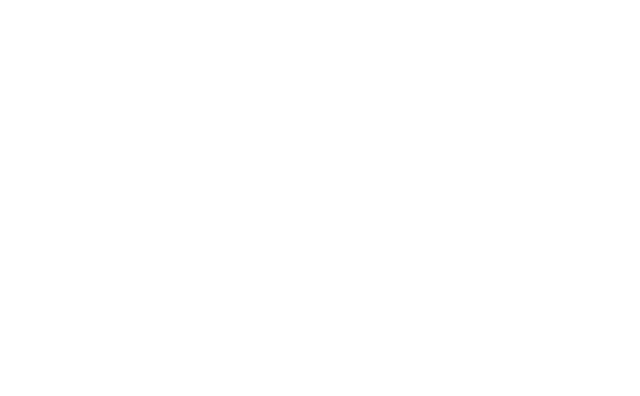
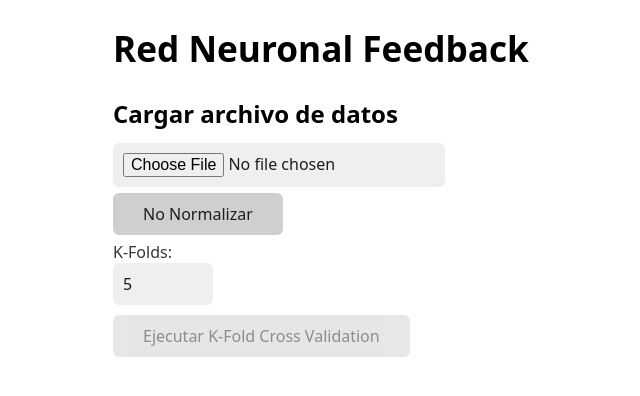
Before and after one commit to RainBWP/TecnicasDeAI, a React (Vite) app in the folder reconstruccion/: page /TecnicasDeAI/feedback-neural-network in a window 1280 px wide. Before the commit this address had no page. Shown: the top 396 px of the page, without its empty margins (127-767 px from the left). Built offline with nearby package versions, Linux system fonts and the light colour scheme.

Commit message:
Ultimos arreglos antes de entregar version final

```diff
--- a/reconstruccion/package.json
+++ b/reconstruccion/package.json
@@ -1,7 +1,7 @@
 {
   "name": "reconstruccion",
   "private": true,
-  "version": "0.0.0",
+  "version": "1.0.0",
   "homepage": "https://rainbwp.github.io/TecnicasDeAI/",
   "type": "module",
   "scripts": {
--- a/reconstruccion/src/App.tsx
+++ b/reconstruccion/src/App.tsx
@@ -1,15 +1,16 @@
-import { BrowserRouter as Router, Routes, Route} from 'react-router-dom';
+import { BrowserRouter as Router, Routes, Route, Navigate} from 'react-router-dom';
 import AlgoritmosGeneticos from './components/AlgoritmosGeneticos';
 import FeedbackNN from './components/FeedbackNN';
 import Main from './components/Main';
 
 function App() {
   return (
-    <Router>
+    <Router basename="/TecnicasDeAI">
       <Routes>
         <Route path="/" element={<Main />} />
         <Route path="/algoritmos-geneticos" element={<AlgoritmosGeneticos />} />
         <Route path="/feedback-neural-network" element={<FeedbackNN />} />
+        <Route path="*" element={<Navigate to="/" replace  />} />
       </Routes>
     </Router>
   );
--- a/reconstruccion/src/components/AlgoritmosGeneticos.tsx
+++ b/reconstruccion/src/components/AlgoritmosGeneticos.tsx
@@ -1,4 +1,4 @@
-import React, { useState, useRef, use } from 'react';
+import React, { useState, useRef } from 'react';
 import { useNavigate } from 'react-router-dom';
 import GeneticoFileShow from './GeneticoFileShow';
 import './AlgoritmosGeneticos.css'
--- a/reconstruccion/src/components/FeedbackNN.tsx
+++ b/reconstruccion/src/components/FeedbackNN.tsx
@@ -74,17 +74,19 @@
   };
 
   // Normalización de datos
-    const normalizeData = (data: number[][]): [number[][], {min: number, max: number}] => {
+  const normalizeData = (data: number[][]): [number[][], { min: number, max: number }] => {
     const stats = { min: -1, max: 1 }; // Por defecto
+    const minmax = { min: -1, max: 1 }
 
     if (normalize) {
       const allValues = data.flat();
       stats.min = Math.min(...allValues);
       stats.max = Math.max(...allValues);
 
-            // Normalizar datos entre -1 y 1
+      // Normalizar datos entre -1 y 1 con min-max scaling
+      // v' = (v - minA) / (maxA - minA) (newMaxA - newMinA) + newMinA
       const normalizedData = data.map(row =>
-                row.map(val => 2 * ((val - stats.min) / (stats.max - stats.min)) - 1)
+        row.map(val => ((val - stats.min) / (stats.max - stats.min)) * (minmax.max - (minmax.min)) + (minmax.min))
       );
 
       return [normalizedData, stats];
@@ -107,7 +109,7 @@
     // Capa oculta (5 neuronas)
     model.add(tf.layers.dense({
       units: 5,
-            activation: 'relu'
+      activation: 'sigmoid'
     }));
 
     // Capa de salida
@@ -139,7 +141,7 @@
     const allOutputs = dataset.outputs;
 
     // Normalizar datos si está habilitado
-        const [normalizedInputs, ] = normalizeData(allInputs);
+    const [normalizedInputs,] = normalizeData(allInputs);
     const [normalizedOutputs, outputStats] = normalizeData(allOutputs);
 
     // Preparar los datos para k-fold
@@ -222,41 +224,39 @@
   };
 
   return (
-        <div className="simple-nn-container">
+    <div>
       <h1>Red Neuronal Feedback</h1>
 
-            <div className="upload-section">
+      <div>
         <h2>Cargar archivo de datos</h2>
         <input
           type="file"
           ref={fileInputRef}
           accept=".txt"
           onChange={handleFileUpload}
-                    className="file-input"
         />
         {fileName && <p>Archivo cargado: {fileName}</p>}
 
         {dataset && (
-                    <div className="data-info">
+          <div>
             <p>Muestras: {dataset.inputs.length}</p>
             <p>Características: {dataset.inputs[0]?.length || 0}</p>
           </div>
         )}
       </div>
 
-            <div className="config-section">
-                <div className="normalize-option">
-                    <label>
-                        <input
-                            type="checkbox"
-                            checked={normalize}
-                            onChange={(e) => setNormalize(e.target.checked)}
-                        />
-                        Normalizar datos
-                    </label>
+      <div>
+        <div>
+          <button
+            onClick={() => {
+              setNormalize(!normalize);
+            }}
+          >
+            {normalize ? "No Normalizar" : "Normalizar con MinMax"}
+          </button>
         </div>
 
-                <div className="kfold-option">
+        <div>
           <label>
             K-Folds:
             <input
@@ -270,7 +270,6 @@
         </div>
 
         <button
-                    className="train-btn"
           onClick={runCrossValidation}
           disabled={!dataset || isLoading}
         >
@@ -279,10 +278,10 @@
       </div>
 
       {trained && (
-                <div className="results-section">
+        <div>
           <h2>Resultados</h2>
 
-                    <table className="results-table">
+          <table>
             <thead>
               <tr>
                 <th>Fold</th>
--- a/reconstruccion/src/components/Main.tsx
+++ b/reconstruccion/src/components/Main.tsx
@@ -9,8 +9,8 @@
             <h1>Inteligencia Artificial</h1>
             <p>Escoja Opcion a Usar</p>
             <div>
-                <button className="btn" onClick={() => navigate('/algoritmos-geneticos')}>Algoritmos Geneticos</button>
-                <button className="btn" onClick={() => navigate('/feedback-neural-network')}>Feedback Neural Network</button>
+                <button onClick={() => navigate('/algoritmos-geneticos')}>Algoritmos Geneticos</button>
+                <button onClick={() => navigate('/feedback-neural-network')}>Feedback Neural Network</button>
             </div>
         </div>
     )
--- a/reconstruccion/vite.config.ts
+++ b/reconstruccion/vite.config.ts
@@ -4,6 +4,7 @@
 // https://vite.dev/config/
 export default defineConfig({
   plugins: [react()],
+  base: '/TecnicasDeAI/',
   server: {
     open: true,
     host: true,
```
Also changed, not shown: reconstruccion/src/components/readme-fn.md (added). Lines whose indentation alone changed are shown as unchanged.
